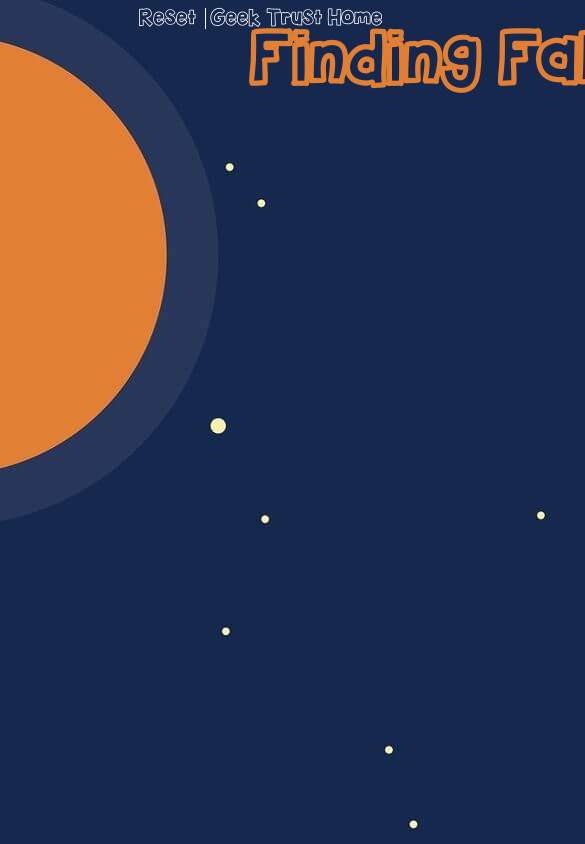
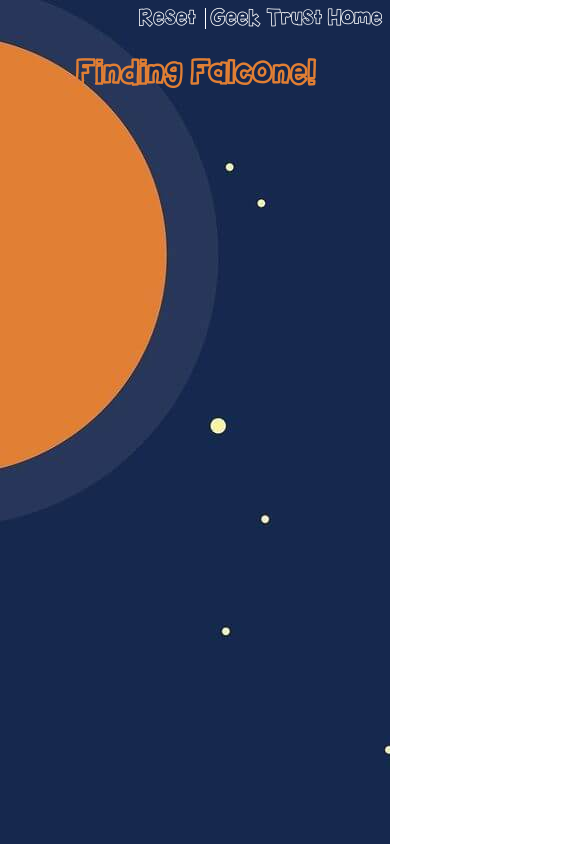
Before and after one commit to ranjan077/Geek-Trust-UI-Problems1, a website: page index.html in a window 390 px wide. Shown: the top 844 px of the page, 585 px wide, since content can reach past the window. Drawn offline with Linux system fonts and the light colour scheme; no server answers.

Commit message:
Making responsive

```diff
--- a/index.html
+++ b/index.html
@@ -2,6 +2,8 @@
 <html>
 <head>
 	<title>Geek Trust</title>
+	<meta name="viewport" content="width=device-width, initial-scale=1.0">
+	<meta http-equiv="Content-Type" content="text/html; charset=utf-8">
 	<link rel="stylesheet" type="text/css" href="styles/app.css">
 </head>
 <body>
--- a/scripts/components/spaceTime/SpaceTotalTimeView.js
+++ b/scripts/components/spaceTime/SpaceTotalTimeView.js
@@ -3,7 +3,7 @@
 define([], function() {
 	var SpaceTotalTimeView = Backbone.View.extend({
 
-		template: '<h3><%= value %></h3>',
+		template: '<span class="time-taken">Time taken:</span><h3><%= value %></h3>',
 
 		className: 'space-time',
 
--- a/styles/scss/app.scss
+++ b/styles/scss/app.scss
@@ -55,6 +55,9 @@ header {
 
 #app {
 	width: 1000px;
+	@include mobile {
+		width: auto;
+	}
 	margin: 0 auto;
 	h1 {
 		font-family: 'space';
@@ -62,6 +65,10 @@ header {
     	font-size: 65px;
     	text-align: center;
     	margin: 0;
+    	@include mobile {
+			font-size: 30px;
+			margin: 30px;
+		}
 	}
 
 	h2 {
@@ -90,28 +97,43 @@ header {
 
 	.space-play {
 		margin-left: 50px;
+		@include mobile {
+			margin-left: 0px;
+		}
 	}
 
 	.space-time {
+		width: 50%;
+    	margin: 0 auto;
+    	text-align: center;
 		h3 {
 			text-align: center;
 			font-size: 103px;
 			font-family: 'numeric';
 			color: $primary-color;
 			position: relative;
-			&:before {
-				content: "Time Taken:";
-			    font-family: 'space';
-			    color: $white-color;
-			    font-size: 30px;
-			    position: absolute;
-			    top: 46px;
-			    left: 200px;
-			}
+			display: inline-block;
 			&:after {
 				content: "hours";
     			font-size: 30px;
 			}
+			@include mobile {
+				font-size: 40px;
+				&:before {
+					font-size: 25px;
+					top: 10px;
+					left: -10%;
+				}
+				&:after {
+					font-size: 20px;
+				}
+			}
+		}
+		.time-taken {
+			font-family: 'space';
+		    color: $white-color;
+		    font-size: 30px;
+		    display: inline-block;
 		}
 	}
 
@@ -126,8 +148,16 @@ header {
 			&:after {
 				@include clearFix;
 			}
-			&:not(:first-child) {
-				margin-left: 40px;
+			@include desktop {
+				&:not(:first-child) {
+					margin-left: 40px;
+				}
+			}
+			@include mobile {
+				display: block;
+				float: none;
+				width: 200px;
+    			margin: 40px auto;
 			}
 			&.disabled:before {
 				content: " ";
--- a/styles/scss/mixins.scss
+++ b/styles/scss/mixins.scss
@@ -3,3 +3,18 @@
 	content: "";
 	display: block;
 }
+
+// media queries
+
+@mixin desktop {
+	@media (min-width: $desktop-width){
+		@content;
+	}
+}
+
+
+@mixin mobile {
+	@media (max-width: #{$desktop-width - 1px}) {
+		@content;
+	}
+}
--- a/styles/scss/var.scss
+++ b/styles/scss/var.scss
@@ -1,3 +1,7 @@
+// Media widths
+$desktop-width: 1024px;
+
+// Colors
 $primary-color: #e17f34;
 $secondary-color: #ecede8;
 $white-color: #ffffff
```
Also changed, not shown: styles/app.css, 1 other file.
